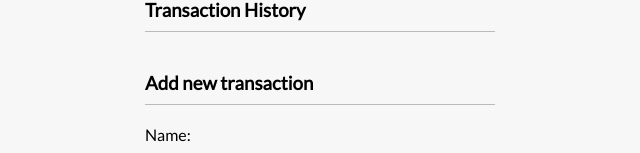
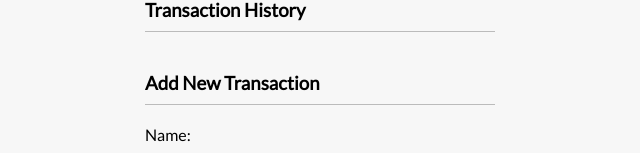
Before and after one commit to ericcxie/react-budget-expense-tracker, a React (Create React App) app: page / in a window 1280 px wide. Shown: the part 365-518 px from the top of the page, without its empty margins (320-960 px from the left). Built offline with nearby package versions, Linux system fonts and the light colour scheme.

Commit message:
Update AddTrans.js

```diff
--- a/src/Components/AddTrans.js
+++ b/src/Components/AddTrans.js
@@ -22,7 +22,7 @@ export const AddTrans = () => {
 
   return (
     <>
-        <h3>Add new transaction</h3>
+        <h3>Add New Transaction</h3>
       <form onSubmit={onSubmit}>
         <div className="form-control">
           <label htmlFor="text">Name:</label>
```
